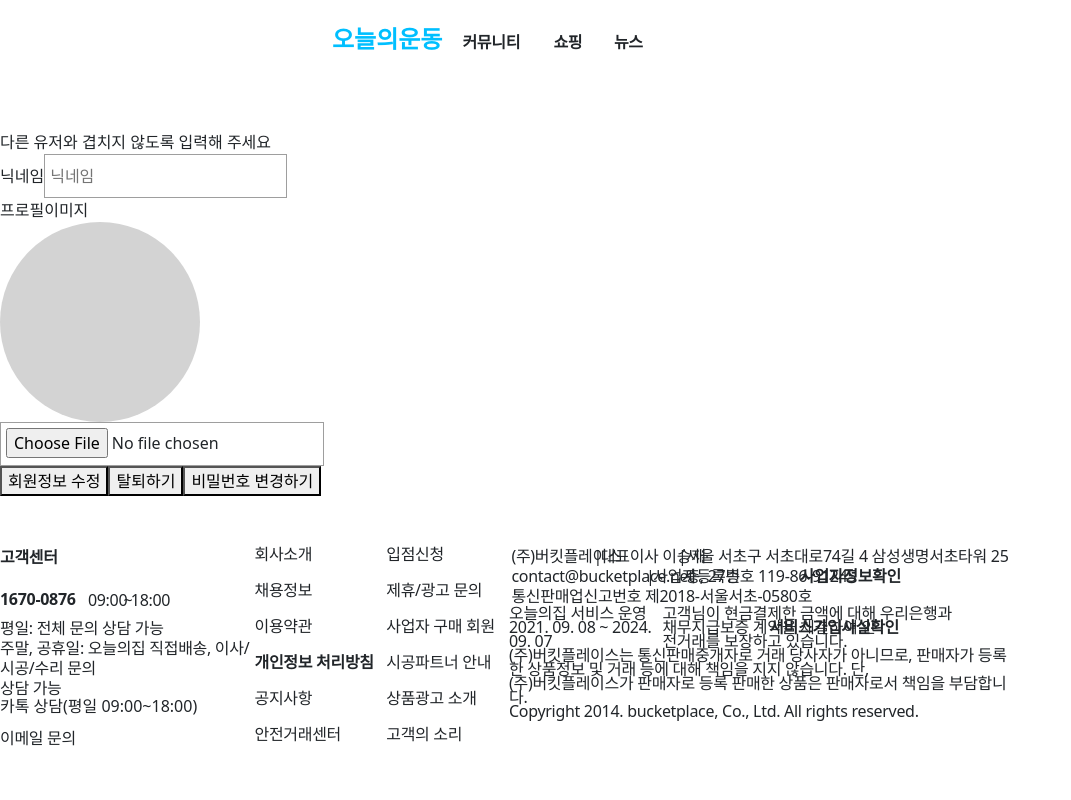
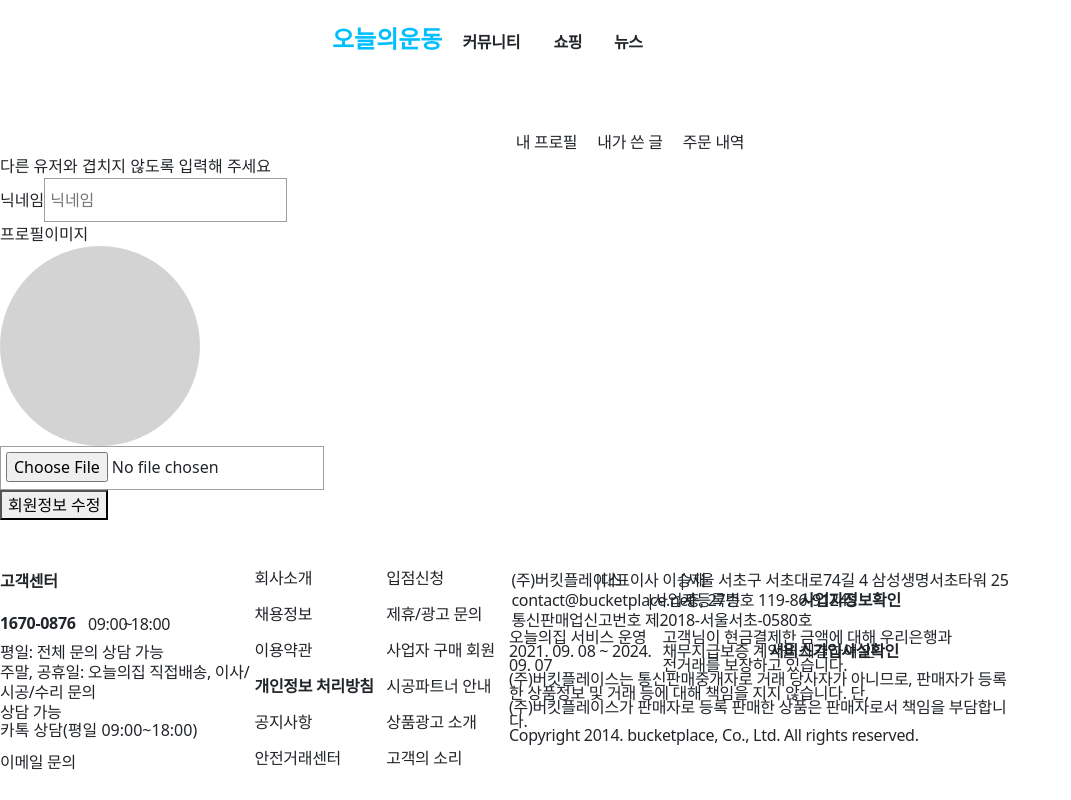
Before and after one commit to DongSeonJin/Shopfit_FrontEnd, a React (Create React App) app: page /mypage/edit in a window 1280 px wide. Shown: the top 800 px of the page, without its empty margins (0-1071 px from the left). Built offline with nearby package versions, Linux system fonts and the light colour scheme; no server answers.

Commit message:
OH: Feat: User 마이페이지 내부 이동 버튼 추가

```diff
--- /dev/null
+++ b/src/components/common/HeaderSubMypage.js
@@ -0,0 +1,23 @@
+import styles from "../../styles/common/HeaderSub.module.css";
+import { Link } from "react-router-dom";
+
+// 임시로 설정한 userId
+const userId = 1;
+
+const HeaderSubMyPage = () => {
+  return (
+    <div className={styles.linkContainer}>
+      <Link to="/mypage/info" className={styles.link}>
+        내 프로필
+      </Link>
+      <Link to={`/mypage/myposts/${userId}`} className={styles.link}>
+        내가 쓴 글
+      </Link>
+      <Link to="/orderhistory" className={styles.link}>
+        주문 내역
+      </Link>
+    </div>
+  );
+};
+
+export default HeaderSubMyPage;
--- a/src/pages/mypage/UserInfo.js
+++ b/src/pages/mypage/UserInfo.js
@@ -50,7 +50,7 @@ const UserInfo = () => {
       </div>
       <div>
         <div>
-          쿠폰 {user.point} 포인트 {user.point}
+          쿠폰 {user.couponCount} 포인트 {user.point}
         </div>
         <div>
           <Link to="/orderhistory">주문내역</Link>
--- a/src/pages/mypage/UserInfoUpdate.js
+++ b/src/pages/mypage/UserInfoUpdate.js
@@ -108,11 +108,6 @@ const UserInfoUpdate = () => {
       });
   };
 
-  const handleChangePassword = () => {
-    // 비밀번호 변경 페이지로 이동
-    navigate("/edit/password");
-  };
-
   return (
     <div>
       <div>다른 유저와 겹치지 않도록 입력해 주세요</div>
@@ -139,8 +134,6 @@ const UserInfoUpdate = () => {
         </div>
       </div>
       <button onClick={handleUpdateProfile}>회원정보 수정</button>
-      <button>탈퇴하기</button>
-      <button onClick={handleChangePassword}>비밀번호 변경하기</button>
     </div>
   );
 };
--- a/src/pages/shop/Order.js
+++ b/src/pages/shop/Order.js
@@ -2,12 +2,13 @@ import React, { useEffect, useState } from "react";
 import axios from "axios";
 import addDays from "date-fns/addDays";
 import { useLocation, useNavigate } from "react-router-dom";
-import PurchasedProduct from '../../components/shop/PurchasedProduct';
-import SearchAddress from '../../components/shop/SearchAddress';
+import PurchasedProduct from "../../components/shop/PurchasedProduct";
+import SearchAddress from "../../components/shop/SearchAddress";
 import { IAMPORT_API_KEY, KAKAOPAY_PG, TOSSPAY_PG } from "../../config";
 
 const Order = () => {
   const now = new Date();
+  now.setHours(now.getHours() + 9);
   const navigate = useNavigate();
   const [cart, setCart] = useState([]);
   const [detailedAddress, setDetailedAddress] = useState("");
--- a/src/pages/shop/ProductDetail.js
+++ b/src/pages/shop/ProductDetail.js
@@ -3,12 +3,12 @@ import React from "react";
 import { useEffect, useState } from "react";
 import { useParams, useNavigate } from "react-router-dom";
 import { useDispatch } from "react-redux";
-import { useProductDetail } from '../../context/ProductDetailContext';
+import { useProductDetail } from "../../context/ProductDetailContext";
 
 import { Button, Rating } from "@mui/material";
 import BookmarkIcon from "@mui/icons-material/Bookmark";
 
-import styles from '../../styles/shop/ProductDetail.module.css';
+import styles from "../../styles/shop/ProductDetail.module.css";
 
 const ProductDetail = () => {
   const userId = 1; // 임시로 설정한 userId 변수 -> 추후 수정해야 함
@@ -345,7 +345,7 @@ const ProductDetail = () => {
       </div>
       {/* 썸네일, 제품명, 가격 끝 */}
       {/* 상세이미지 시작 */}
-      <h3>상세정보</h3>
+      <h3 style={{ width: "200px" }}>상세정보</h3>
       <div className={styles.detailContainer}>
         {data.productImageUrls.map((imageUrl, index) => (
           <>
@@ -357,7 +357,7 @@ const ProductDetail = () => {
 
       {/* 상세이미지 끝 */}
       {/* 리뷰 시작 */}
-      <h3>구매후기</h3>
+      <h3 style={{ width: "200px" }}>구매후기</h3>
       <div className={styles.reviewContainer}>
         <div>
           {formattedReviews.map((review) => (
--- a/src/routes/MyPage.js
+++ b/src/routes/MyPage.js
@@ -6,14 +6,14 @@ import OrderHistory from "./../pages/mypage/OrderHistory";
 import OrderHistoryDetails from "./../pages/mypage/OrderHistoryDetails";
 import UserInfo from "./../pages/mypage/UserInfo";
 import UserInfoUpdate from "./../pages/mypage/UserInfoUpdate";
-import UserLogin from "./../pages/mypage/UserLogin";
 import PasswordUpdate from "../pages/mypage/PasswordUpdate";
+import HeaderSubMyPage from "../components/common/HeaderSubMypage";
 
 const MyPage = () => {
   return (
     <div>
+      <HeaderSubMyPage />
       <Routes>
-        <Route path="/login" element={<UserLogin />} />
         <Route path="/orderhistory" element={<OrderHistory />} />
         <Route path="/orderhistory/:orderId" element={<OrderHistoryDetails />} />
         <Route path="/mypage/info" element={<UserInfo />} />
--- a/src/routes/SignUp.js
+++ b/src/routes/SignUp.js
@@ -1,11 +1,13 @@
-import React from 'react';
-import SignupForm from '../pages/oauth/SignUpForm';
-import { Route, Routes } from 'react-router';
+import React from "react";
+import SignupForm from "../pages/oauth/SignUpForm";
+import UserLogin from "./../pages/mypage/UserLogin";
+import { Route, Routes } from "react-router";
 
 const SignUp = () => {
   return (
     <div>
       <Routes>
+        <Route path="/login" element={<UserLogin />} />
         <Route path="/signup" element={<SignupForm />} />
       </Routes>
     </div>
```
Also changed, not shown: src/pages/mypage/OrderHistoryProducts.js (+32 -29 lines). Lines whose indentation alone changed are shown as unchanged.
